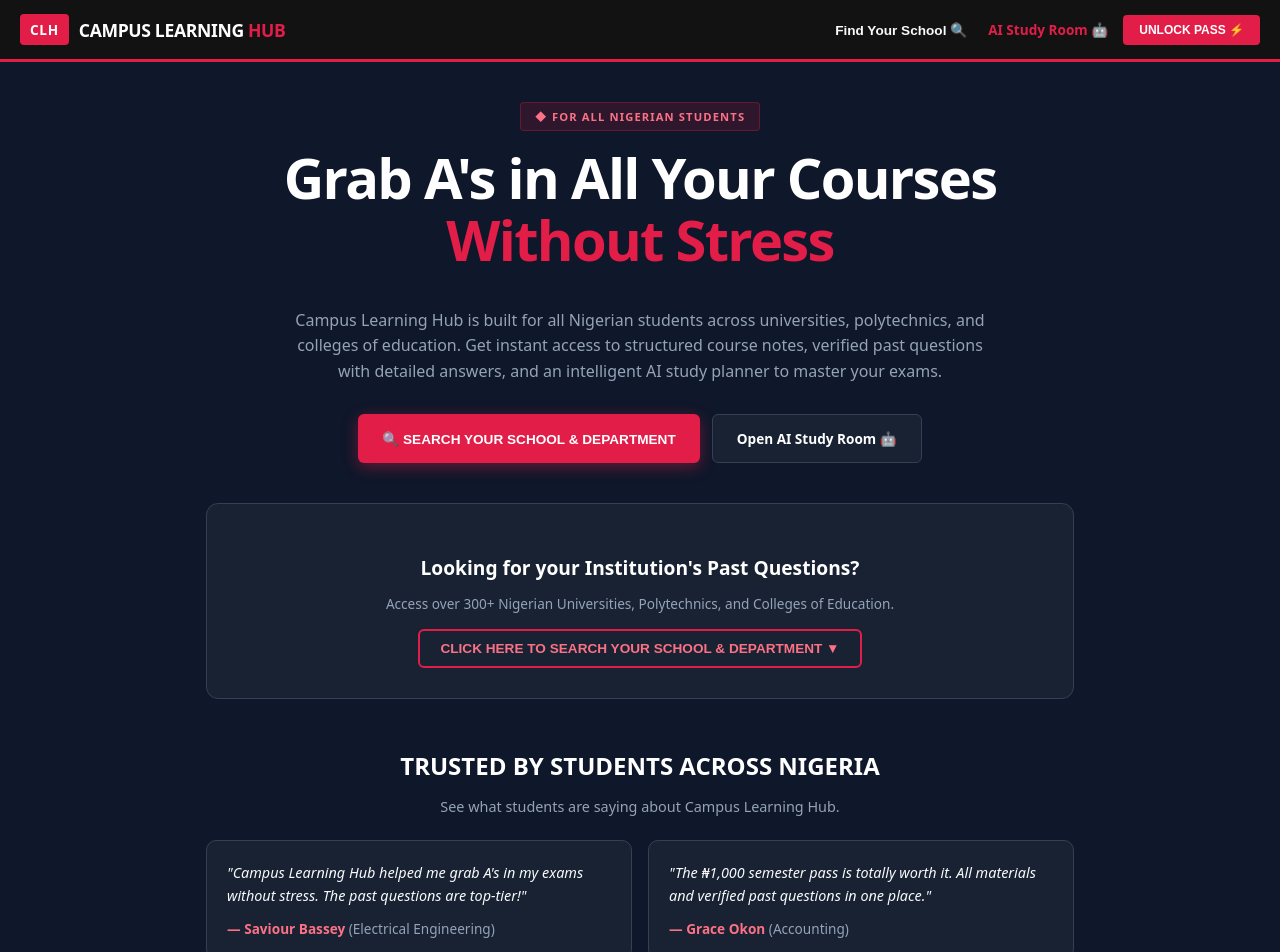
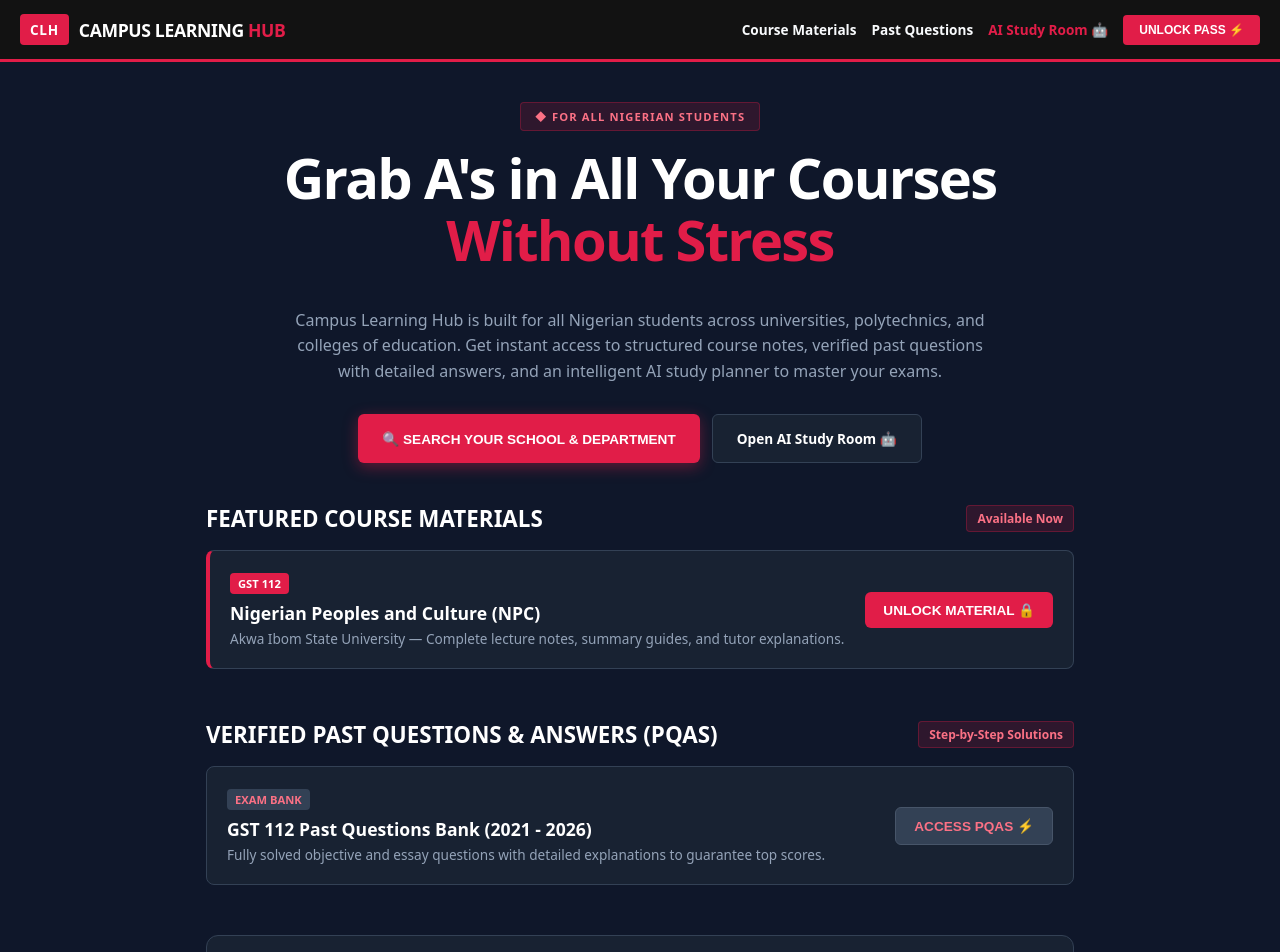
Before and after one commit to divinesaviour4-bit/LEARNING-MADE-EASY, a Next.js app: page / in a window 1280 px wide. Shown: the top 952 px of the page. Built offline with nearby package versions, Linux system fonts and the light colour scheme.

Commit message:
Add course materials and past questions sections with GST 112 course card

```diff
--- a/app/page.tsx
+++ b/app/page.tsx
@@ -1,6 +1,6 @@
 "use client";
 
-import { useState } from "react";
+import { useState, useEffect } from "react";
 
 const INSTITUTION_DATA = {
   universities: {
@@ -196,7 +196,6 @@ const SAMPLE_DEPARTMENTS: { [key: string]: string[] } = {
 };
 
 export default function Home() {
-  // Toggle for School Selector Modal / Section
   const [showSelector, setShowSelector] = useState(false);
 
   // Selector Navigation State
@@ -213,7 +212,7 @@ export default function Home() {
   const [fullName, setFullName] = useState("");
   const [email, setEmail] = useState("");
   const [phone, setPhone] = useState("");
-  const [courseCode] = useState("GEN101");
+  const [courseCode] = useState("GST112");
   const [plan, setPlan] = useState<"A500" | "B1000">("B1000");
   const [txnRef, setTxnRef] = useState("");
   const [paymentLoading, setPaymentLoading] = useState(false);
@@ -228,7 +227,6 @@ export default function Home() {
   const [showPricingModal, setShowPricingModal] = useState(false);
   const [showAllReviews, setShowAllReviews] = useState(false);
 
-  // Testimonials State
   const [reviews, setReviews] = useState([
     { name: "Saviour Bassey", department: "Electrical Engineering", comment: "Campus Learning Hub helped me grab A's in my exams without stress. The past questions are top-tier!" },
     { name: "Grace Okon", department: "Accounting", comment: "The ₦1,000 semester pass is totally worth it. All materials and verified past questions in one place." },
@@ -347,9 +345,8 @@ export default function Home() {
           <span style={{ fontWeight: "800", fontSize: "1.1rem", color: "#ffffff", letterSpacing: "-0.02em" }}>CAMPUS LEARNING <span style={{ color: "#e11d48" }}>HUB</span></span>
         </div>
         <div style={{ display: "flex", gap: "15px", fontSize: "0.85rem", alignItems: "center", fontWeight: "700" }}>
-          <button onClick={() => { setShowSelector(true); setTimeout(() => document.getElementById("selector")?.scrollIntoView({ behavior: "smooth" }), 100); }} style={{ background: "transparent", border: "none", color: "#f8fafc", cursor: "pointer", fontSize: "0.85rem", fontWeight: "700" }}>
-            Find Your School 🔍
-          </button>
+          <a href="#materials" style={{ color: "#f8fafc", textDecoration: "none" }}>Course Materials</a>
+          <a href="#past-questions" style={{ color: "#f8fafc", textDecoration: "none" }}>Past Questions</a>
           <a href="/chat" style={{ color: "#e11d48", textDecoration: "none" }}>AI Study Room 🤖</a>
           <button onClick={() => setShowPricingModal(true)} style={{ backgroundColor: "#e11d48", color: "#ffffff", padding: "8px 16px", borderRadius: "4px", fontWeight: "900", border: "none", cursor: "pointer", textTransform: "uppercase", fontSize: "0.75rem" }}>
             Unlock Pass ⚡
@@ -387,10 +384,48 @@ export default function Home() {
           </div>
         </div>
 
+        {/* FEATURED COURSE MATERIALS SECTION */}
+        <div id="materials" style={{ marginBottom: "50px" }}>
+          <div style={{ display: "flex", justifyContent: "space-between", alignItems: "center", marginBottom: "16px", flexWrap: "wrap", gap: "10px" }}>
+            <h3 style={{ fontSize: "1.4rem", fontWeight: "900", color: "#ffffff", margin: 0, textTransform: "uppercase" }}>Featured Course Materials</h3>
+            <span style={{ fontSize: "0.75rem", background: "rgba(225, 29, 72, 0.15)", color: "#fb7185", border: "1px solid rgba(225, 29, 72, 0.3)", padding: "4px 10px", borderRadius: "4px", fontWeight: "800" }}>Available Now</span>
+          </div>
+
+          <div style={{ background: "#182232", border: "1px solid #334155", borderLeft: "4px solid #e11d48", padding: "20px", borderRadius: "8px", display: "flex", justifyContent: "space-between", alignItems: "center", flexWrap: "wrap", gap: "14px" }}>
+            <div style={{ flex: "1 1 250px" }}>
+              <span style={{ fontSize: "0.7rem", background: "#e11d48", color: "#ffffff", padding: "3px 8px", borderRadius: "4px", fontWeight: "900" }}>GST 112</span>
+              <h4 style={{ margin: "8px 0 4px 0", fontSize: "1.1rem", color: "#ffffff", fontWeight: "800" }}>Nigerian Peoples and Culture (NPC)</h4>
+              <p style={{ margin: 0, fontSize: "0.85rem", color: "#94a3b8" }}>Akwa Ibom State University — Complete lecture notes, summary guides, and tutor explanations.</p>
+            </div>
+            <button onClick={() => setShowPricingModal(true)} style={{ background: "#e11d48", color: "#ffffff", border: "none", padding: "10px 18px", borderRadius: "6px", fontSize: "0.85rem", fontWeight: "900", cursor: "pointer", textTransform: "uppercase" }}>
+              Unlock Material 🔒
+            </button>
+          </div>
+        </div>
+
+        {/* VERIFIED PAST QUESTIONS SECTION */}
+        <div id="past-questions" style={{ marginBottom: "50px" }}>
+          <div style={{ display: "flex", justifyContent: "space-between", alignItems: "center", marginBottom: "16px", flexWrap: "wrap", gap: "10px" }}>
+            <h3 style={{ fontSize: "1.4rem", fontWeight: "900", color: "#ffffff", margin: 0, textTransform: "uppercase" }}>Verified Past Questions & Answers (PQAs)</h3>
+            <span style={{ fontSize: "0.75rem", background: "rgba(225, 29, 72, 0.15)", color: "#fb7185", border: "1px solid rgba(225, 29, 72, 0.3)", padding: "4px 10px", borderRadius: "4px", fontWeight: "800" }}>Step-by-Step Solutions</span>
+          </div>
+
+          <div style={{ background: "#182232", border: "1px solid #334155", padding: "20px", borderRadius: "8px", display: "flex", justifyContent: "space-between", alignItems: "center", flexWrap: "wrap", gap: "14px" }}>
+            <div style={{ flex: "1 1 250px" }}>
+              <span style={{ fontSize: "0.7rem", background: "#334155", color: "#fb7185", padding: "3px 8px", borderRadius: "4px", fontWeight: "900" }}>EXAM BANK</span>
+              <h4 style={{ margin: "8px 0 4px 0", fontSize: "1.1rem", color: "#ffffff", fontWeight: "800" }}>GST 112 Past Questions Bank (2021 - 2026)</h4>
+              <p style={{ margin: 0, fontSize: "0.85rem", color: "#94a3b8" }}>Fully solved objective and essay questions with detailed explanations to guarantee top scores.</p>
+            </div>
+            <button onClick={() => setShowPricingModal(true)} style={{ background: "#334155", color: "#fb7185", border: "1px solid #475569", padding: "10px 18px", borderRadius: "6px", fontSize: "0.85rem", fontWeight: "900", cursor: "pointer", textTransform: "uppercase" }}>
+              Access PQAs ⚡
+            </button>
+          </div>
+        </div>
+
         {/* HIDDEN / TOGGLED SCHOOL SELECTOR SECTION */}
         {!showSelector ? (
           <div style={{ textAlign: "center", marginBottom: "50px", background: "#182232", border: "1px solid #334155", padding: "30px", borderRadius: "12px" }}>
-            <h3 style={{ fontSize: "1.2rem", fontWeight: "800", color: "#ffffff", marginBottom: "8px" }}>Looking for your Institution's Past Questions?</h3>
+            <h3 style={{ fontSize: "1.2rem", fontWeight: "800", color: "#ffffff", marginBottom: "8px" }}>Looking for other Institutions & Departments?</h3>
             <p style={{ color: "#94a3b8", fontSize: "0.85rem", marginBottom: "16px" }}>Access over 300+ Nigerian Universities, Polytechnics, and Colleges of Education.</p>
             <button
               onClick={() => setShowSelector(true)}
@@ -563,7 +598,7 @@ export default function Home() {
             <form onSubmit={handleAddReview} style={{ display: "flex", flexDirection: "column", gap: "10px" }}>
               <div style={{ display: "grid", gridTemplateColumns: "repeat(auto-fit, minmax(200px, 1fr))", gap: "10px" }}>
                 <input type="text" value={reviewerName} onChange={(e) => setReviewerName(e.target.value)} placeholder="Your Full Name" required style={{ padding: "10px", borderRadius: "6px", background: "#0f172a", border: "1px solid #334155", color: "#ffffff", fontSize: "0.85rem", outline: "none" }} />
-                <input type="text" value={reviewerDept} onChange={(e) => setReviewerDept(e.target.value)} placeholder="Institution & Dept (e.g. UNILAG, Accounting)" style={{ padding: "10px", borderRadius: "6px", background: "#0f172a", border: "1px solid #334155", color: "#ffffff", fontSize: "0.85rem", outline: "none" }} />
+                <input type="text" value={reviewerDept} onChange={(e) => setReviewerDept(e.target.value)} placeholder="Institution & Dept (e.g. AKSU, Electrical Eng)" style={{ padding: "10px", borderRadius: "6px", background: "#0f172a", border: "1px solid #334155", color: "#ffffff", fontSize: "0.85rem", outline: "none" }} />
               </div>
               <textarea value={reviewerComment} onChange={(e) => setReviewerComment(e.target.value)} placeholder="Write your review here..." required rows={3} style={{ padding: "10px", borderRadius: "6px", background: "#0f172a", border: "1px solid #334155", color: "#ffffff", fontSize: "0.85rem", outline: "none", resize: "vertical" }} />
               <button type="submit" style={{ background: "#334155", color: "#fb7185", border: "1px solid #475569", padding: "10px", borderRadius: "6px", fontWeight: "800", cursor: "pointer", fontSize: "0.85rem" }}>
```
